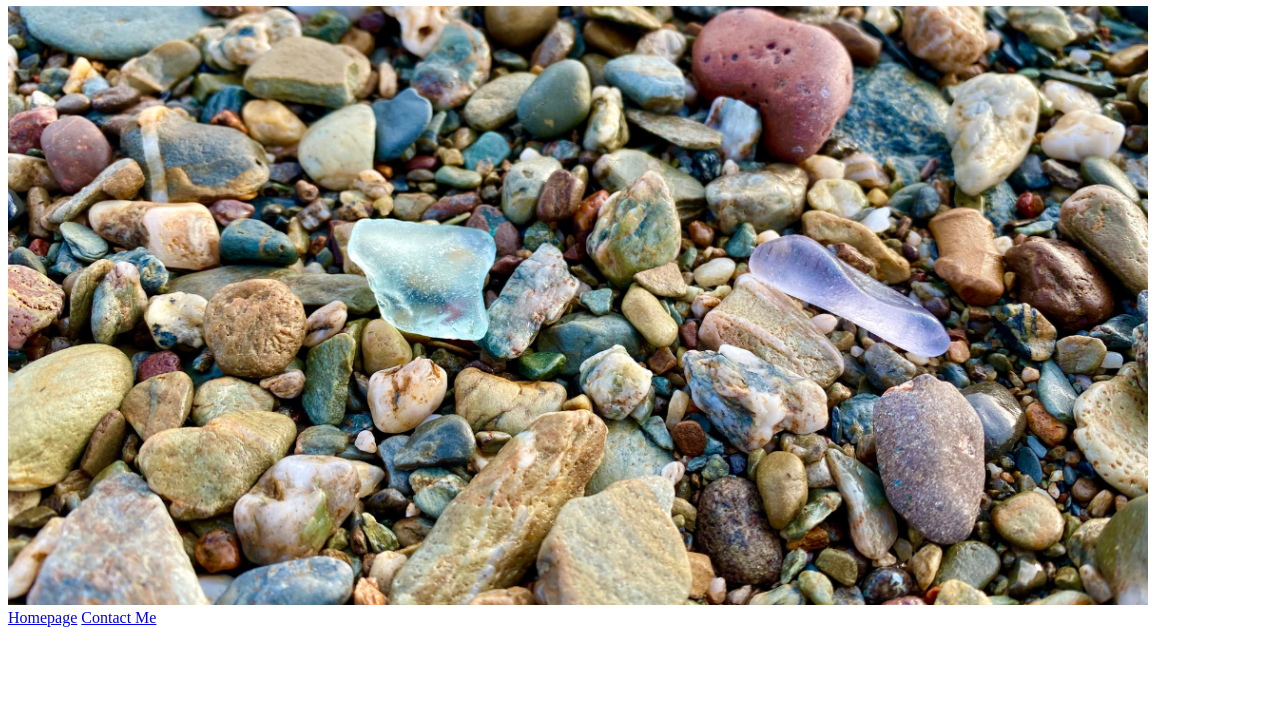
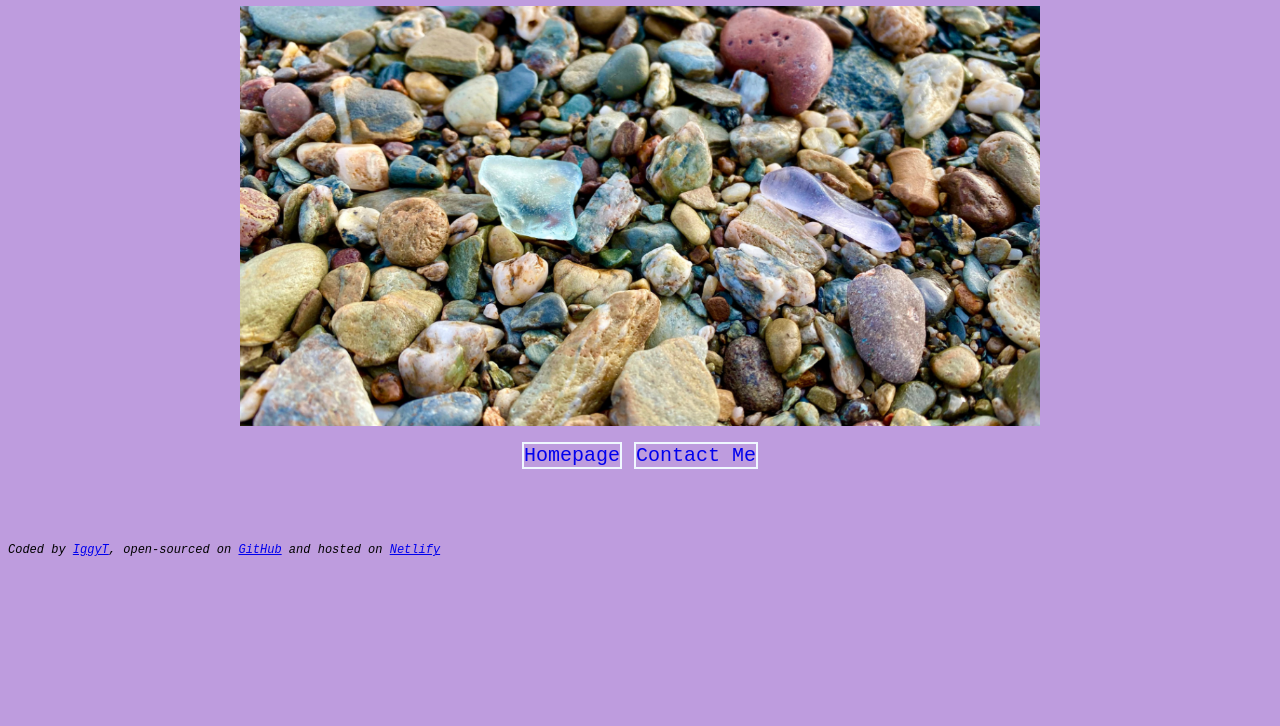
Before and after one commit to IggyTown/croissant, a plain HTML site: page photo.html in a window 1280 px wide. Shown: the part 74-800 px from the top of the page. Drawn offline with Linux system fonts and the light colour scheme.

Commit message:
Added basic css to project skeleton

```diff
--- a/photo.html
+++ b/photo.html
@@ -4,14 +4,35 @@
     <meta charset="UTF-8" />
     <meta http-equiv="X-UA-Compatible" content="IE=edge" />
     <meta name="viewport" content="width=device-width, initial-scale=1.0" />
-    <link rel="stylesheet" href="style.css" />
+    <link rel="stylesheet" href="src/styles.css" />
     <title>Photo</title>
   </head>
   <body>
     <h1>Photos</h1>
     <img src="/img/Winter-Beachcombing-Header.webp" alt="" />
     <br />
-    <a href="/index.html">Homepage</a>
-    <a href="/contact.html">Contact Me</a>
+    <div class="links">
+      <a href="/index.html" class="my-homepage">Homepage</a>
+      <a href="/contact.html" class="contact-me">Contact Me</a>
+    </div>
+    <br />
+    <br />
+
+    <div>
+      <footer>
+        Coded by
+        <a href="https://github.com/IggyTown" target="_blank">IggyT</a>,
+        open-sourced on
+        <a href="https://github.com/IggyTown/croissant" target="_blank"
+          >GitHub</a
+        >
+        and hosted on
+        <a
+          href="https://croissant-shecodes-myproject.netlify.app/"
+          target="_blank"
+          >Netlify</a
+        >
+      </footer>
+    </div>
   </body>
 </html>
--- /dev/null
+++ b/src/styles.css
@@ -0,0 +1,39 @@
+body {
+  background: rgb(190, 156, 222);
+  font-family: "Courier New", Courier, monospace;
+}
+
+h1 {
+  text-align: center;
+  color: aliceblue;
+}
+
+.links {
+  text-align: center;
+  font-size: 20px;
+}
+
+.links a {
+  text-decoration: none;
+}
+
+.my-homepage,
+.my-photos,
+.contact-me {
+  border: 2px, solid;
+  border-color: aliceblue;
+  border-radius: 10px, 20px;
+}
+
+img {
+  width: 800px;
+  padding: 20px, 40px;
+  display: block;
+  margin: 0 auto;
+}
+
+footer {
+  font-size: 12px;
+  font-style: italic;
+  padding: 40px 0px;
+}
```
Also changed, not shown: contact.html (+24 -3 lines), index.html (+24 -2 lines).
